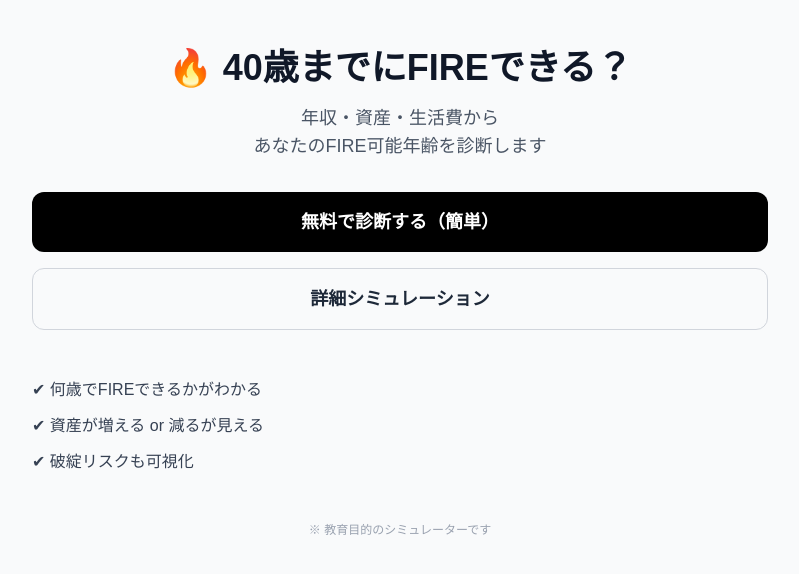
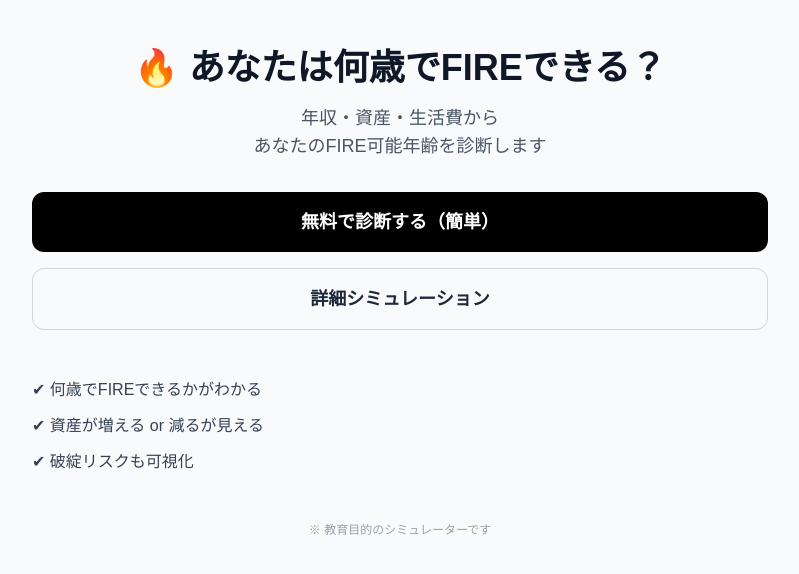
Before and after one commit to doubtmandaru231-ctrl/fire-calculator, a Next.js app: page / in a window 1280 px wide. Shown: the top 574 px of the page, without its empty margins (240-1039 px from the left). Built offline with nearby package versions, Linux system fonts and the light colour scheme.

Commit message:
improve landing page

```diff
--- a/src/app/page.tsx
+++ b/src/app/page.tsx
@@ -4,7 +4,7 @@ export default function Home() {
 
       {/* ヘッダー */}
       <h1 className="text-4xl font-black text-gray-900 mb-4">
-        🔥 40歳までにFIREできる？
+        🔥 あなたは何歳でFIREできる？
       </h1>
 
       <p className="text-lg text-gray-600 mb-8">
```
